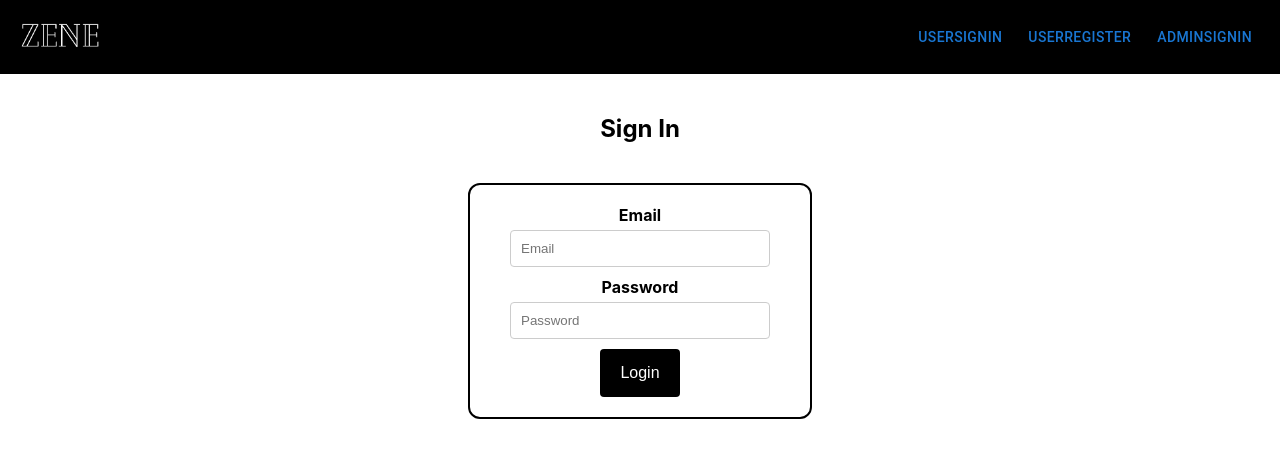
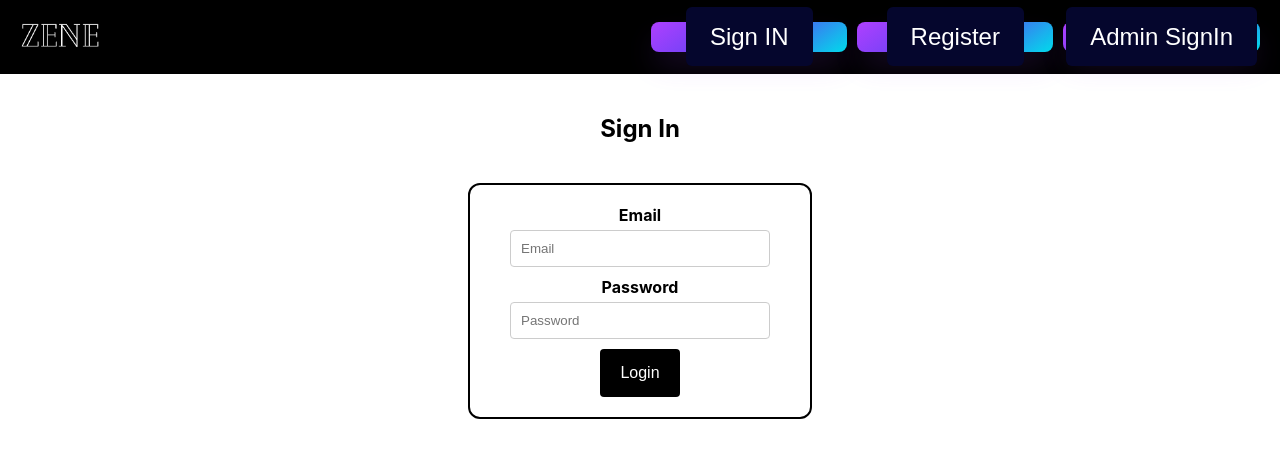
Before and after one commit to UMASHANKAR-VENGALA/zene, a React (Create React App) app: page /signin in a window 1280 px wide. Shown: the top 458 px of the page. Built offline with nearby package versions, Linux system fonts and the light colour scheme.

Commit message:
Welcome NavBar buttons

```diff
--- a/src/admin/AdminLogin.js
+++ b/src/admin/AdminLogin.js
@@ -43,7 +43,9 @@ export default function AdminLogin()
 
   return (
     <div>
+      <br/><br/>
       <h3 align="center"><u>Admin Login</u></h3>
+      <br/><br/>
       {
         message ? <h4 align="center">{message}</h4> : <h4 align="center">{error}</h4>
       }
--- a/src/welcome/NavBar.js
+++ b/src/welcome/NavBar.js
@@ -3,10 +3,11 @@ import {  Link, Route, Routes } from 'react-router-dom';
 import logo from "./LOGO.png"
 import Register from './Register';
 import SignIn from './SignIn';
-import Button from '@mui/material/Button';
+// import Button from '@mui/material/Button';
 import Home from './Home';
 import DashBoard from '../user/Dashboard';
 import AdminLogin from './../admin/AdminLogin';
+import './SignIn.css'
 
 
 export default function NavBar() {
@@ -21,13 +22,13 @@ export default function NavBar() {
                      </Link>
                   <div className="navbar__links">
                      <Link to='/signin'>
-                     <Button>UserSignin</Button>
+                     <button class="button-64" role="button"><span class="text">Sign IN</span></button>
                      </Link>
                      <Link to='/register'>
-                     <Button>UserRegister</Button>
+                     <button class="button-64" role="button"><span class="text">Register</span></button>
                      </Link>
                      <Link to='/Adminlogin'>
-                      <Button>AdminSignin</Button>
+                     <button class="button-64" role="button"><span class="text">Admin SignIn</span></button>
                      </Link>
                   </div>
 
--- a/src/welcome/SignIn.css
+++ b/src/welcome/SignIn.css
@@ -45,3 +45,57 @@ button[type='submit'] {
 button[type='submit']:hover {
   background-color: #555;
 }
+
+
+/* <!-- HTML !-->
+<button class="button-64" role="button"><span class="text">Button 64</span></button> */
+
+/* CSS */
+.button-64 {
+  align-items: center;
+  background-image: linear-gradient(144deg,#AF40FF, #5B42F3 50%,#00DDEB);
+  border: 0;
+  border-radius: 8px;
+  box-shadow: rgba(151, 65, 252, 0.2) 0 15px 30px -5px;
+  box-sizing: border-box;
+  color: #FFFFFF;
+  /* display: flex; */
+  font-family: Phantomsans, sans-serif;
+  font-size: 10px;
+  justify-content: center;
+  line-height: 1em;
+  max-width: 100%;
+  min-width: 140px;
+  padding: 3px;
+  text-decoration: none;
+  user-select: none;
+  -webkit-user-select: none;
+  touch-action: manipulation;
+  white-space: nowrap;
+  cursor: pointer;
+}
+
+.button-64:active,
+.button-64:hover {
+  outline: 0;
+}
+
+.button-64 span {
+  background-color: rgb(5, 6, 45);
+  padding: 16px 24px;
+  border-radius: 6px;
+  width: 100%;
+  height: 100%;
+  transition: 300ms;
+}
+
+.button-64:hover span {
+  background: none;
+}
+
+@media (min-width: 768px) {
+  .button-64 {
+    font-size: 24px;
+    min-width: 196px;
+  }
+}
```
